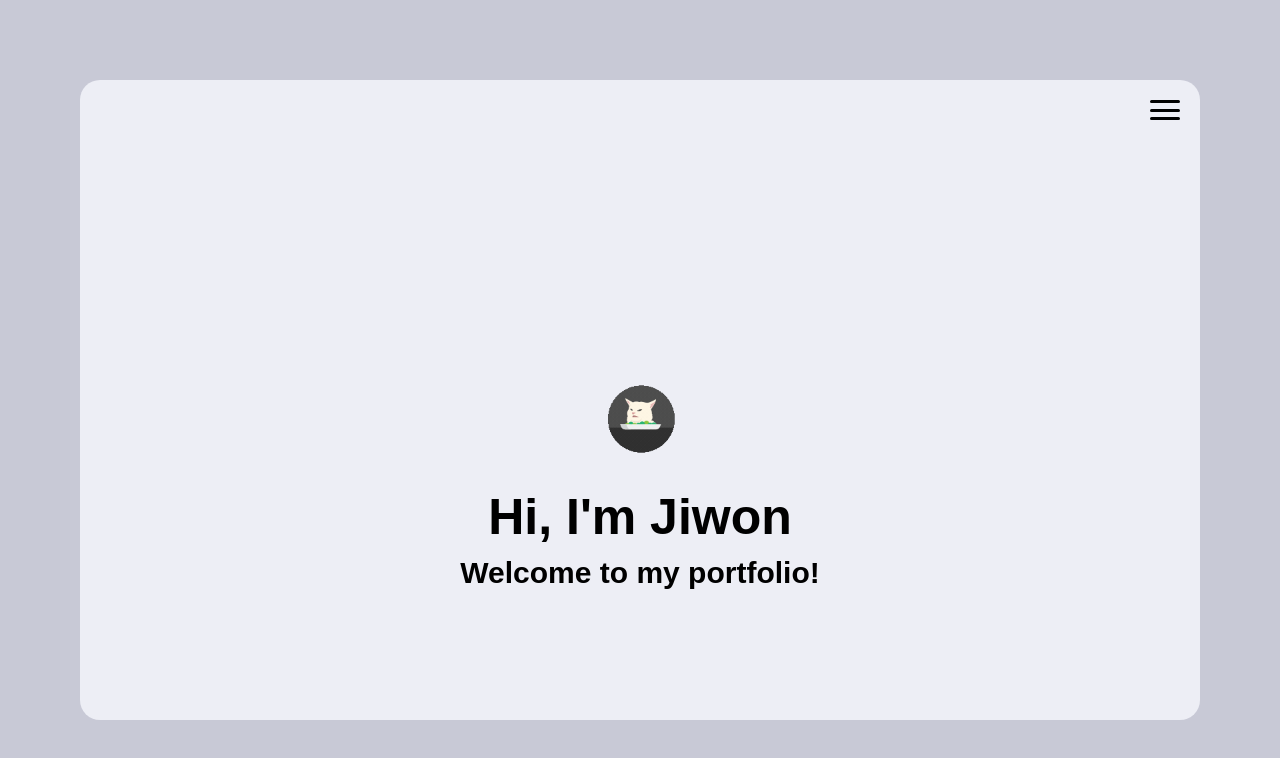
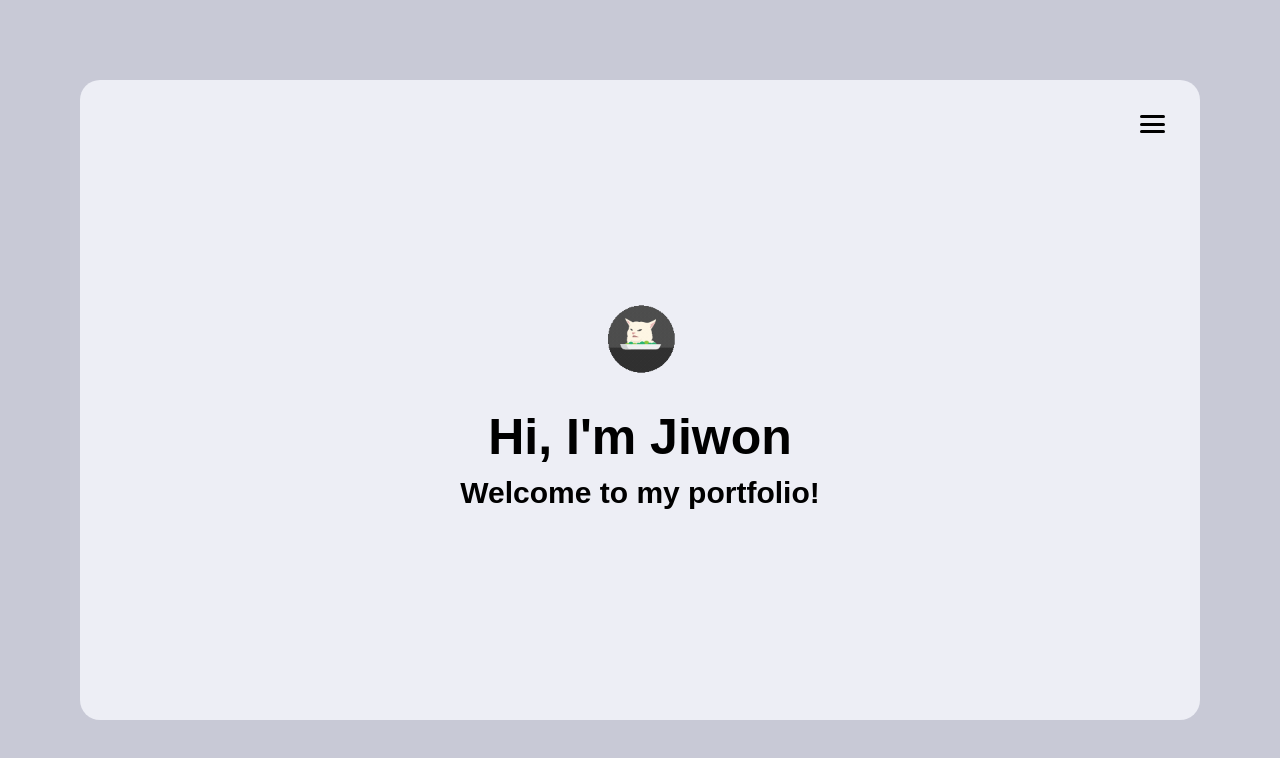
Before and after one commit to Jbae1004/j1bae-portfolio, a React (Create React App) app: page / in a window 1280 px wide. Shown: the top 758 px of the page. Built offline with nearby package versions, Linux system fonts and the light colour scheme; a web font is replaced by a local one.

Commit message:
Navbar UI Updates

```diff
--- a/package.json
+++ b/package.json
@@ -10,6 +10,7 @@
     "@testing-library/user-event": "^13.5.0",
     "animate.css": "^4.1.1",
     "bootstrap": "^5.3.7",
+    "clsx": "^2.1.1",
     "framer-motion": "^12.23.12",
     "motion": "^12.23.12",
     "react": "^19.1.0",
--- a/src/App.jsx
+++ b/src/App.jsx
@@ -1,6 +1,7 @@
 import styles from "./App.module.scss";
 import { Banner, NavBar, MainBorder } from "./components";
 import { About, Contact } from "./pages";
+// import clsx from 'clsx';
 
 export default function App() {
   return (
@@ -9,14 +10,19 @@ export default function App() {
 
       <div className={styles.container}>
         <NavBar />
-
         <div className={styles.scrollSnapContainer}>
           <section className={styles.snapSection}>
             <Banner />
           </section>
-          <section className={styles.snapSection}>
+          {/* <section className={styles.snapSection}>
             <About />
-          </section>
+          </section> */}
+
+          {/* <section className={clsx(styles.snapSection, styles.aboutSection)}>
+            <About />
+          </section> */}
+
+
           <section className={styles.snapSection}>
             <Contact />
           </section>
--- a/src/App.module.scss
+++ b/src/App.module.scss
@@ -1,10 +1,9 @@
-$primary-color: #edeef5;
 $border-thickness: 80px;
 
 .body {
   position: relative;
-  min-height: 100vh;
-  min-width: 100vw;
+  height: 100vh;
+  width: 100vw;
   overflow: hidden;
   background-color: #c8c9d6;
 }
@@ -22,7 +21,7 @@ $border-thickness: 80px;
 }
 
 .snapSection {
-  height: 100vh;
+  min-height: calc(100vh - 160px);
   scroll-snap-align: start;
   display: flex;
   justify-content: center;
@@ -38,7 +37,7 @@ $border-thickness: 80px;
   bottom: $border-thickness;
   padding: 0;
   box-sizing: border-box;
-  background-color: $primary-color;
+  background-color: #edeef5;
   border-radius: 20px;
   overflow: hidden;
 
--- a/src/components/Banner/Banner.jsx
+++ b/src/components/Banner/Banner.jsx
@@ -4,7 +4,7 @@ import styles from "./Banner.module.scss";
 
 export const Banner = () => {
   return (
-    <section id="home" className={styles.banner}>
+    <div id="home" className={styles.banner}>
       <img src={bannerIcon} alt="Portfolio Logo" className={styles.bannerImage} />
       <div className={styles.textContainer}>
         <h1 className={styles.gaegu}>
@@ -13,7 +13,7 @@ export const Banner = () => {
           Welcome&nbsp;to my&nbsp;portfolio!
         </p>
       </div>
-    </section>
+    </div>
   );
 };
 
--- a/src/components/Banner/Banner.module.scss
+++ b/src/components/Banner/Banner.module.scss
@@ -1,5 +1,4 @@
 .banner {
-  height: 100%;
   display: flex;
   flex-direction: column;
   justify-content: center;
--- a/src/components/Navbar/NavBar.jsx
+++ b/src/components/Navbar/NavBar.jsx
@@ -1,6 +1,6 @@
-import React, { useState } from "react";
+import { useState } from "react";
 import styles from "./NavBar.module.scss";
-import { Columns } from "react-bootstrap-icons";
+// import { Columns } from "react-bootstrap-icons";
 
 const menuNames = ["Home", "About", "Skills", "Contact"];
 
--- a/src/components/Navbar/NavBar.module.scss
+++ b/src/components/Navbar/NavBar.module.scss
@@ -1,9 +1,9 @@
 .hamburger {
   position: absolute;
-  top: 20px;
-  right: 20px;
-  width: 30px;
-  height: 20px;
+  top: 35px;
+  right: 35px;
+  width: 25px;
+  height: 18px;
   display: flex;
   flex-direction: column;
   justify-content: space-between;
@@ -18,8 +18,12 @@
   z-index: 10;
 }
 
+.open .bar {
+  background-color: white;
+}
+
 .open .bar:nth-child(1) {
-  transform: rotate(45deg) translate(3px, 1px);
+  transform: rotate(45deg) translate(1px, 1px);
 }
 
 .open .bar:nth-child(2) {
@@ -34,8 +38,8 @@
   position: absolute;
   top: 0;
   right: 0;
-  width: 320px;
-  height: 250px;
+  width: 250px;
+  height: 200px;
   margin: 0;
   list-style: none;
   background-color: #a3a5c2;
@@ -45,7 +49,8 @@
   flex-direction: column;
   justify-content: flex-start;
   align-items: center;
-  padding-top: 80px;
+  padding-top: 50px;
+  padding-left: 30px;
   transform: scale(0);
   transform-origin: top right;
   pointer-events: none;
@@ -101,17 +106,17 @@
 
 .menuItem {
   font-family: "Caveat Brush", cursive;
-  font-size: 25px;
+  font-size: 20px;
   color: rgb(255, 255, 255);
   cursor: pointer;
   text-align: center;
-  padding-left: 10px;
-  height: 40px;
+  height: 35px;
   position: relative;
   text-decoration: none;
   display: block;
   width: max-content;
   margin: 0 auto;
+  padding-left: 35px;
   transition: letter-spacing 0.5s ease;
 }
 
@@ -123,9 +128,9 @@
   content: "";
   position: absolute;
   bottom: 0;
-  left: 0;
+  left: 15px;
   width: 0;
-  height: 4px;
+  height: 5px;
   background: linear-gradient(90deg, #a5b68d, #d6e2c7);
   border-radius: 0;
   transition: all 0.3s ease-in-out;
--- a/src/pages/About/About.jsx
+++ b/src/pages/About/About.jsx
@@ -77,15 +77,15 @@ const TAB_DATA = [
 const About = () => {
   const [tab, setTab] = useState("programming-languages");
 
-  const handleTabChange = (id) => {
-    setTab(id);
-  };
+  // const handleTabChange = (id) => {
+  //   setTab(id);
+  // };
 
   return (
     <section
       style={{
         color: "white",
-        padding: "50px 75px",
+        // padding: "50px 75px",
         backgroundColor: "#75716eff",
       }}
       id="about"
@@ -163,7 +163,7 @@ const About = () => {
           </div>
         </div>
       </div>
-    </section>
+    </section >
   );
 };
 
```
Also changed, not shown: 1 other file (tests, documents, lock files or other folders).
